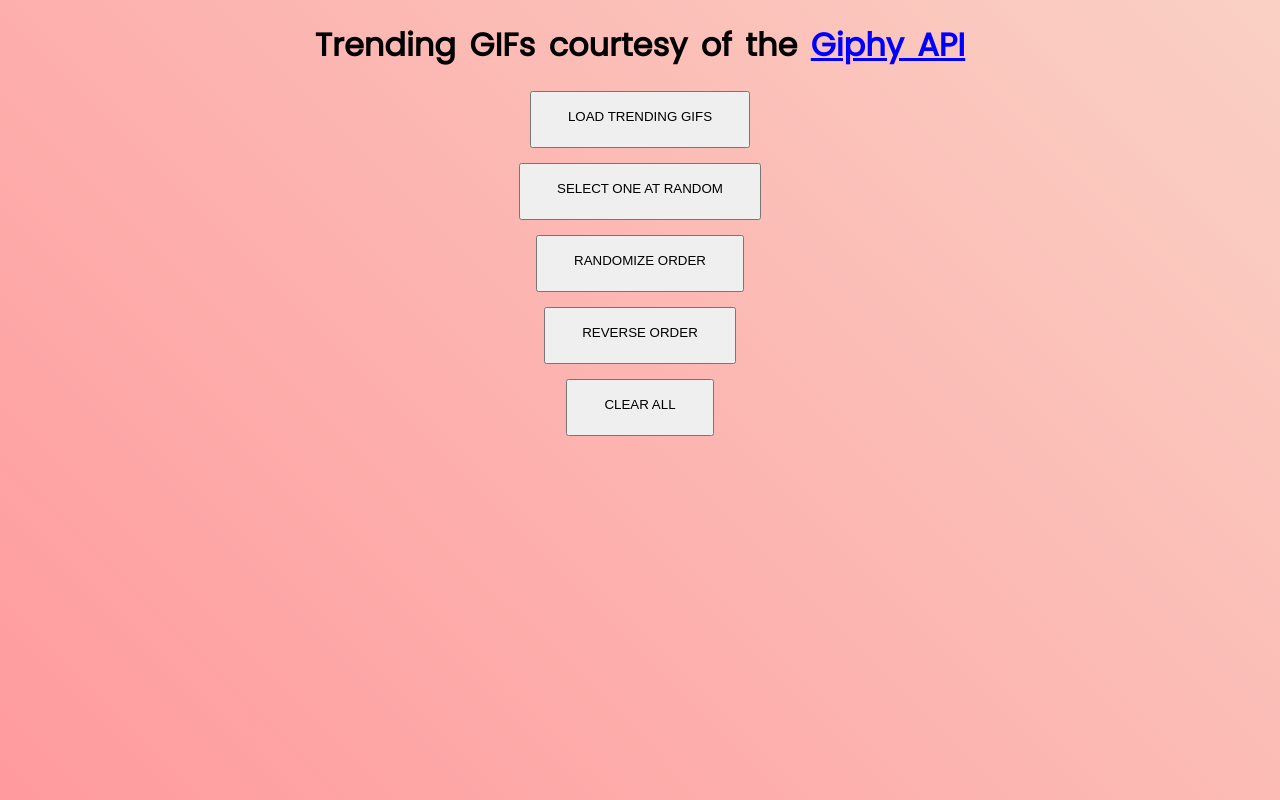
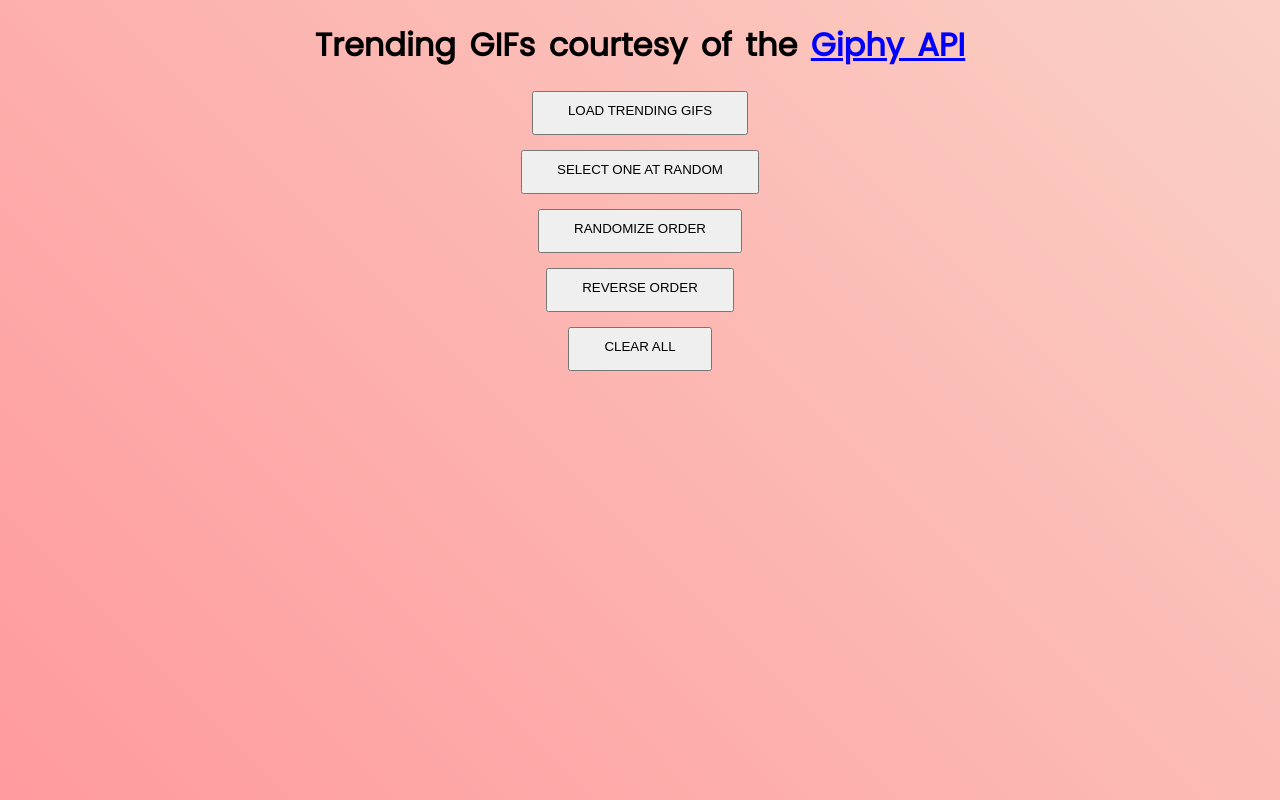
Before and after one commit to matthew-k-yee/giphy, a React (Create React App) app: page / in a window 1280 px wide. Built offline with nearby package versions, Linux system fonts and the light colour scheme; no server answers.

Commit message:
choose one random

```diff
--- a/src/App.css
+++ b/src/App.css
@@ -4,6 +4,7 @@
   text-align: center;
   padding: 0;
   margin: 0;
+  overflow: scroll
 }
 
 .background {
@@ -28,6 +29,6 @@ button {
   display: flex;
   text-decoration: none;
   text-transform: uppercase;
-  padding: 16px 36px 22px;
+  padding: 10px 34px 15px;
   margin-bottom: 15px;
 }
--- a/src/App.js
+++ b/src/App.js
@@ -2,7 +2,6 @@ import React, { Component } from 'react';
 import axios from 'axios'
 import Display from './components/Display'
 import Buttons from './components/Buttons'
-import logo from './logo.svg';
 import './App.css';
 
 class App extends Component {
@@ -11,6 +10,7 @@ class App extends Component {
     this.state = ({
       home: false,
       trending: [],
+      copy: []
     })
   }
 
@@ -22,14 +22,25 @@ class App extends Component {
     const request = await axios.get('http://api.giphy.com/v1/gifs/trending?&api_key=IgNewGfIvQ4HIAdoVCMLECMSjjUSKYBm&limit=10')
     const trending = request.data.data
     this.setState({
-      trending
+      trending: trending,
+      copy: trending
     })
   }
+
 
   loadTrending = e => {
     e.preventDefault()
     this.setState({
       home: true
+    })
+  }
+
+  onlyOne = e => {
+    e.preventDefault()
+    const trending = this.state.copy
+    let randomize = [trending[Math.floor(Math.random() * trending.length)]]
+    this.setState({
+      trending: randomize
     })
   }
 
@@ -47,7 +58,7 @@ class App extends Component {
     })
   }
 
-  reverseOrder = e => {
+  reverseOrder = (e) => {
     e.preventDefault()
     const trending = this.state.trending
     const reverse = trending.reverse()
@@ -72,6 +83,7 @@ class App extends Component {
         randomOrder={this.randomOrder}
         reverseOrder={this.reverseOrder}
         clearScreen={this.clearScreen}
+        onlyOne={this.onlyOne}
         />
       {this.state.home ? <Display trending={this.state.trending}/> : null}
       </div>
--- a/src/components/Buttons.js
+++ b/src/components/Buttons.js
@@ -6,7 +6,7 @@ const Buttons = props => {
       <form onClick={props.loadTrending}>
         <button type='submit'>Load Trending Gifs</button>
       </form>
-      <form>
+      <form onClick={props.onlyOne}>
         <button type='submit'>Select One at Random</button>
       </form>
       <form onClick={props.randomOrder}>
```
Also changed, not shown: 1 other file (tests, documents, lock files or other folders).
